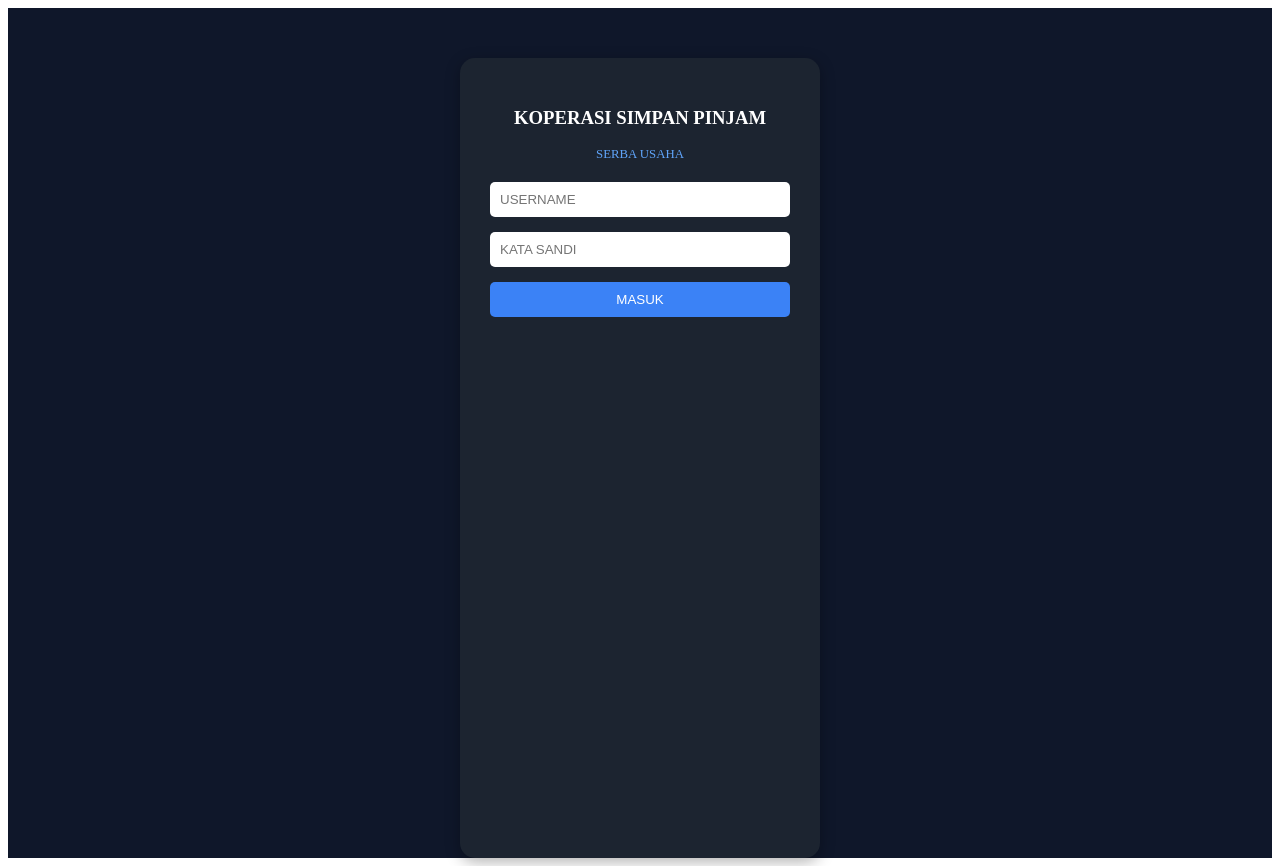
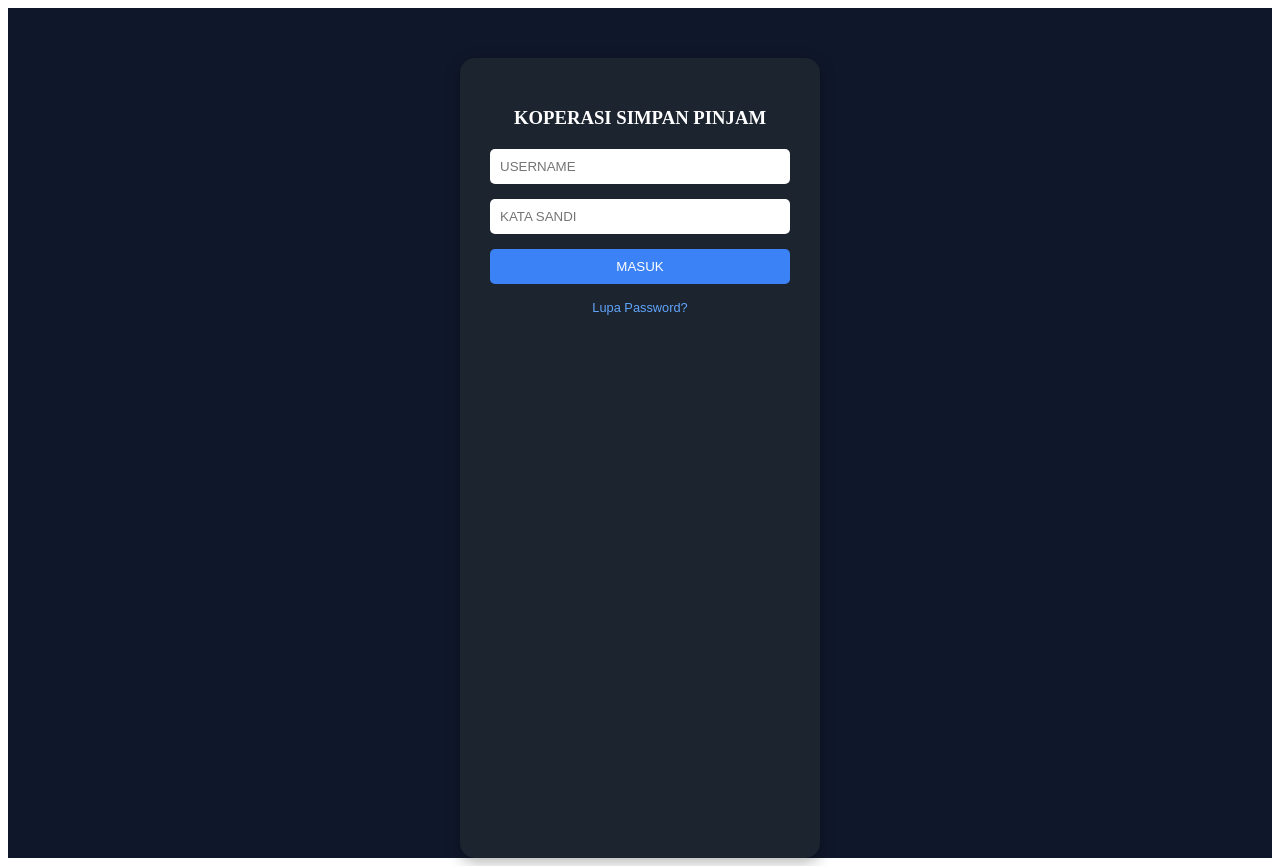
Before and after one commit to xultrazera/koperasi-app, a Next.js app: page / in a window 1280 px wide. Built offline with nearby package versions, Linux system fonts and the light colour scheme.

Commit message:
Update page.tsx

```diff
--- a/app/page.tsx
+++ b/app/page.tsx
@@ -31,23 +31,32 @@ export default function Home() {
     setLoading(false);
   };
 
-  const styleBox = {
-    backgroundColor: "#1c2430",
-    padding: "30px",
-    borderRadius: "15px",
-    color: "white",
-    width: "300px",
-    textAlign: "center" as const,
-    boxShadow: "0 4px 15px rgba(0,0,0,0.3)"
+  // FUNGSI LUPA PASSWORD
+  const handleLupaPassword = async () => {
+    const username = (document.getElementById("username") as HTMLInputElement).value;
+    if (!username) { alert("Masukkan Username dulu untuk cek password!"); return; }
+
+    const { data, error } = await supabase
+      .from("nasabah")
+      .select("password")
+      .eq("username", username)
+      .single();
+
+    if (error || !data) {
+      alert("Username tidak ditemukan.");
+    } else {
+      alert("Password Anda adalah: " + data.password);
+    }
   };
 
-  // TAMPILAN DASHBOARD (SETELAH LOGIN)
+  const styleBox = { backgroundColor: "#1c2430", padding: "30px", borderRadius: "15px", color: "white", width: "300px", textAlign: "center" as const, boxShadow: "0 4px 15px rgba(0,0,0,0.3)" };
+
   if (dataNasabah) {
     return (
       <div style={{ display: "flex", justifyContent: "center", paddingTop: "50px", backgroundColor: "#0f172a", minHeight: "100vh" }}>
         <div style={styleBox}>
           <h2>Halo, {dataNasabah.name}</h2>
-          <p>Total Tabungan Anda:</p>
+          <p>Total Tabungan:</p>
           <h1 style={{ color: "#3b82f6" }}>Rp {dataNasabah.tabungan.toLocaleString()}</h1>
           <p>Sisa Hutang:</p>
           <h2 style={{ color: "#ef4444" }}>Rp {dataNasabah.hutang.toLocaleString()}</h2>
@@ -57,17 +66,18 @@ export default function Home() {
     );
   }
 
-  // TAMPILAN LOGIN (DESAIN AWAL KAMU)
   return (
     <div style={{ display: "flex", justifyContent: "center", paddingTop: "50px", backgroundColor: "#0f172a", minHeight: "100vh" }}>
       <div style={styleBox}>
         <h3>KOPERASI SIMPAN PINJAM</h3>
-        <p style={{ fontSize: "0.8em", color: "#60a5fa" }}>SERBA USAHA</p>
         <form onSubmit={handleLogin} style={{ display: "flex", flexDirection: "column", gap: "15px", marginTop: "20px" }}>
           <input id="username" type="text" placeholder="USERNAME" style={{ padding: "10px", borderRadius: "5px", border: "none" }} required />
           <input id="password" type="password" placeholder="KATA SANDI" style={{ padding: "10px", borderRadius: "5px", border: "none" }} required />
-          <button id="btn-masuk" type="submit" disabled={loading} style={{ padding: "10px", backgroundColor: "#3b82f6", color: "white", border: "none", borderRadius: "5px", cursor: "pointer" }}>
+          <button type="submit" disabled={loading} style={{ padding: "10px", backgroundColor: "#3b82f6", color: "white", border: "none", borderRadius: "5px", cursor: "pointer" }}>
             {loading ? "MEMERIKSA..." : "MASUK"}
+          </button>
+          <button type="button" onClick={handleLupaPassword} style={{ background: "none", border: "none", color: "#60a5fa", cursor: "pointer", fontSize: "0.8em" }}>
+            Lupa Password?
           </button>
         </form>
       </div>
```
